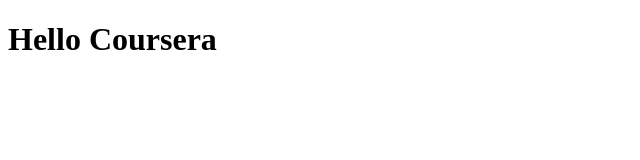
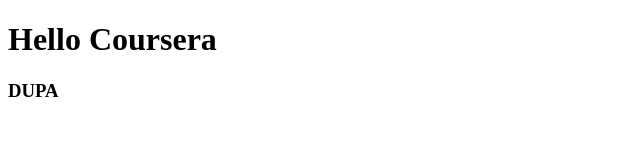
Before and after one commit to Hania0535/coursera-test, a plain HTML site: page site/index.html in a window 1280 px wide. Shown: the full height of the page, 0-640 px from the left. Drawn offline with Linux system fonts and the light colour scheme.

Commit message:
My first DUPA

```diff
--- a/site/index.html
+++ b/site/index.html
@@ -5,5 +5,6 @@
 </head>
 <body>
 <h1>Hello Coursera</h1>
+<h3>DUPA</h3>
 </body>
 </html>
```
